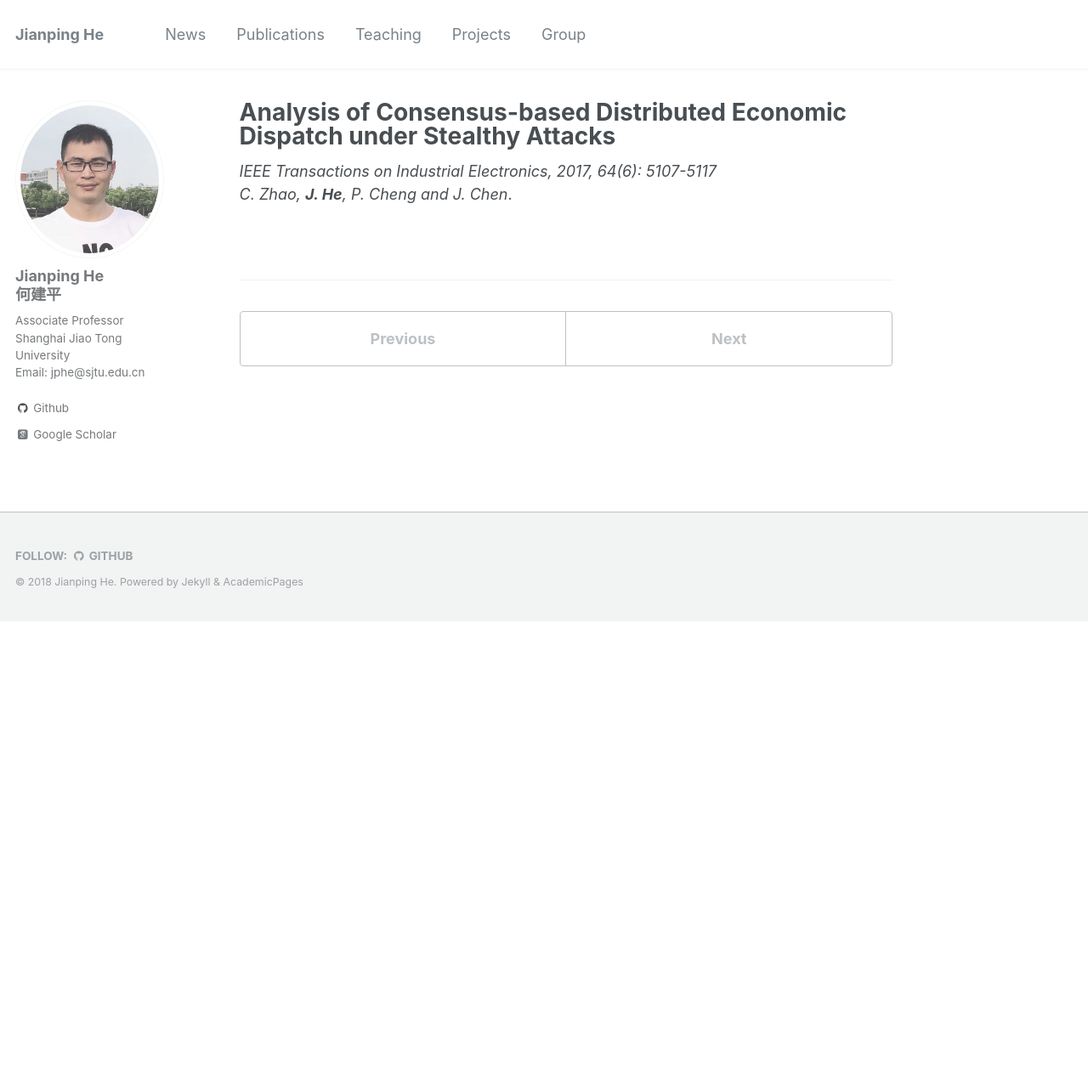
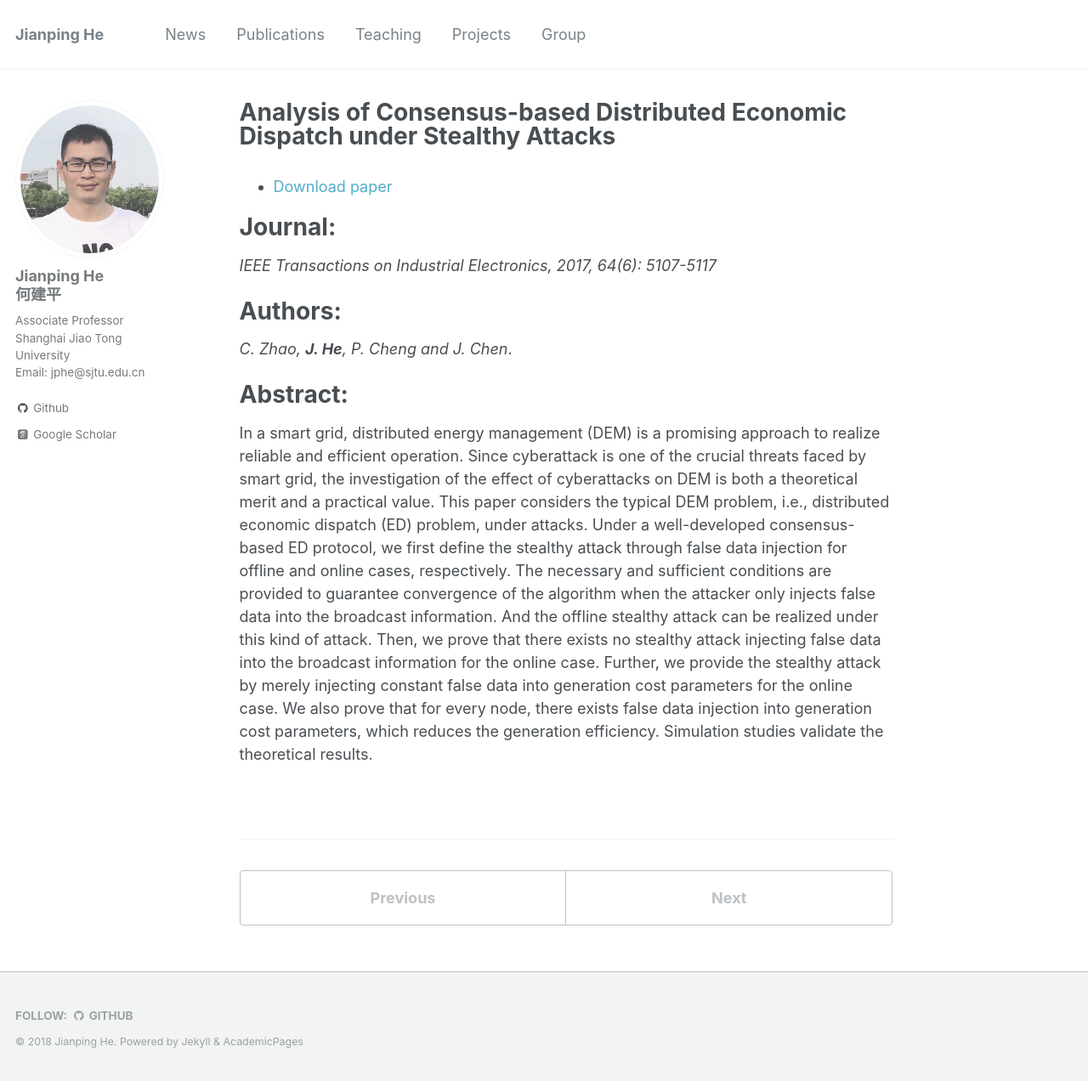
Before and after one commit to jiangshuozz/Jianping-He.github.io, a Jekyll site: the page built from _publications/2017-01-09-Analysis-of-Consensus-Based-Distributed-Economic-Dispatch.md, in a window 1280 px wide and 1272 px high. Shown: the whole window at 85% size. Built offline with Jekyll 4.4.1, drawn with Linux system fonts in a browser that asks for light colours; some web fonts are replaced.

Commit message:
Update 2017-01-09-Analysis-of-Consensus-Based-Distributed-Economic-Dispatch.md

```diff
--- a/_publications/2017-01-09-Analysis-of-Consensus-Based-Distributed-Economic-Dispatch.md
+++ b/_publications/2017-01-09-Analysis-of-Consensus-Based-Distributed-Economic-Dispatch.md
@@ -8,5 +8,16 @@ venue: '--'
 #paperurl: ''
 #citation: ''
 ---
+- [Download paper](https://ieeexplore.ieee.org/document/7779091/)
+
+Journal:
+===
 *IEEE Transactions on Industrial Electronics, 2017, 64(6): 5107-5117*
+
+Authors:
+===
 *C. Zhao, **J. He**, P. Cheng and J. Chen*.
+
+Abstract:
+===
+In a smart grid, distributed energy management (DEM) is a promising approach to realize reliable and efficient operation. Since cyberattack is one of the crucial threats faced by smart grid, the investigation of the effect of cyberattacks on DEM is both a theoretical merit and a practical value. This paper considers the typical DEM problem, i.e., distributed economic dispatch (ED) problem, under attacks. Under a well-developed consensus-based ED protocol, we first define the stealthy attack through false data injection for offline and online cases, respectively. The necessary and sufficient conditions are provided to guarantee convergence of the algorithm when the attacker only injects false data into the broadcast information. And the offline stealthy attack can be realized under this kind of attack. Then, we prove that there exists no stealthy attack injecting false data into the broadcast information for the online case. Further, we provide the stealthy attack by merely injecting constant false data into generation cost parameters for the online case. We also prove that for every node, there exists false data injection into generation cost parameters, which reduces the generation efficiency. Simulation studies validate the theoretical results.
```
